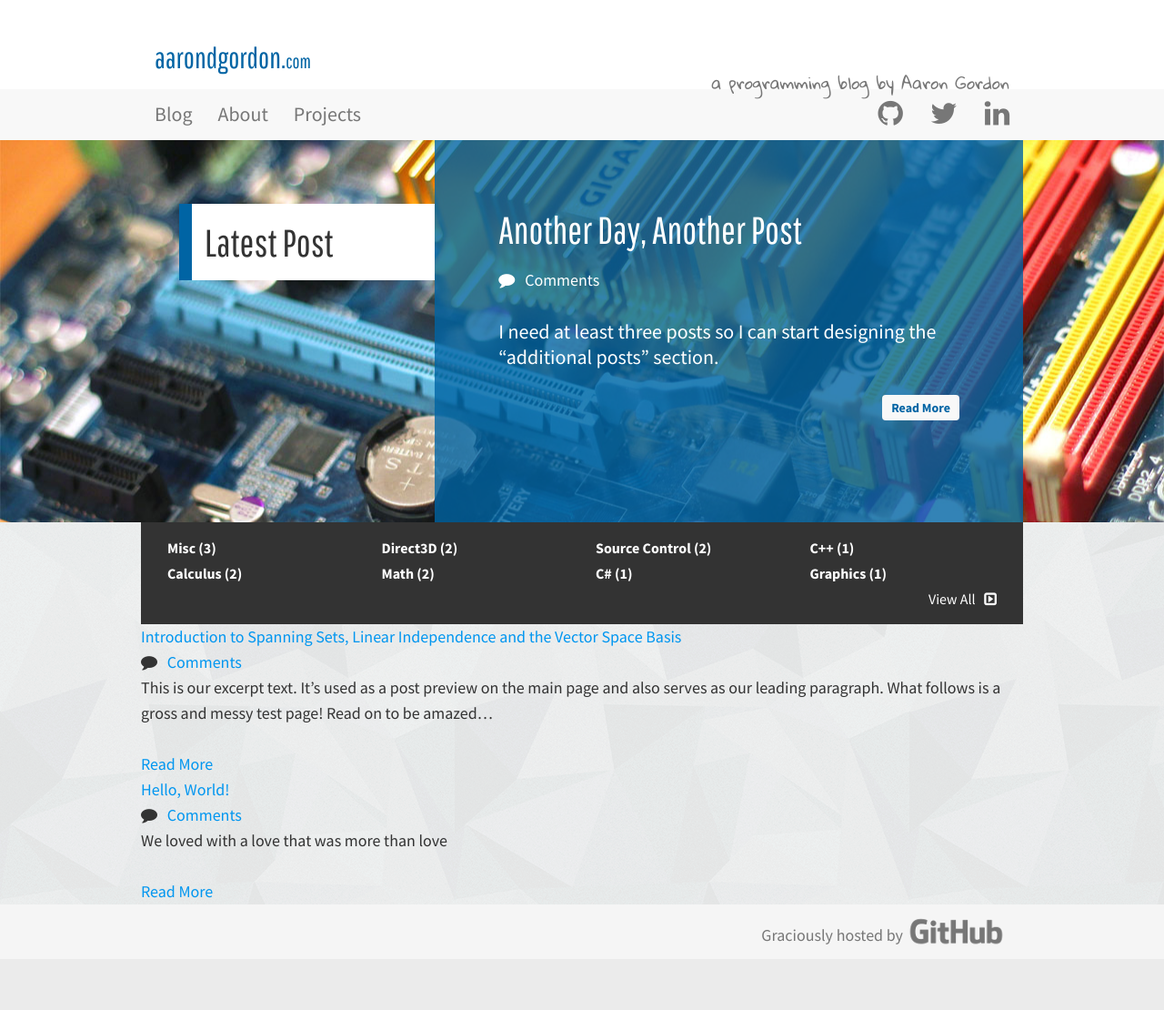
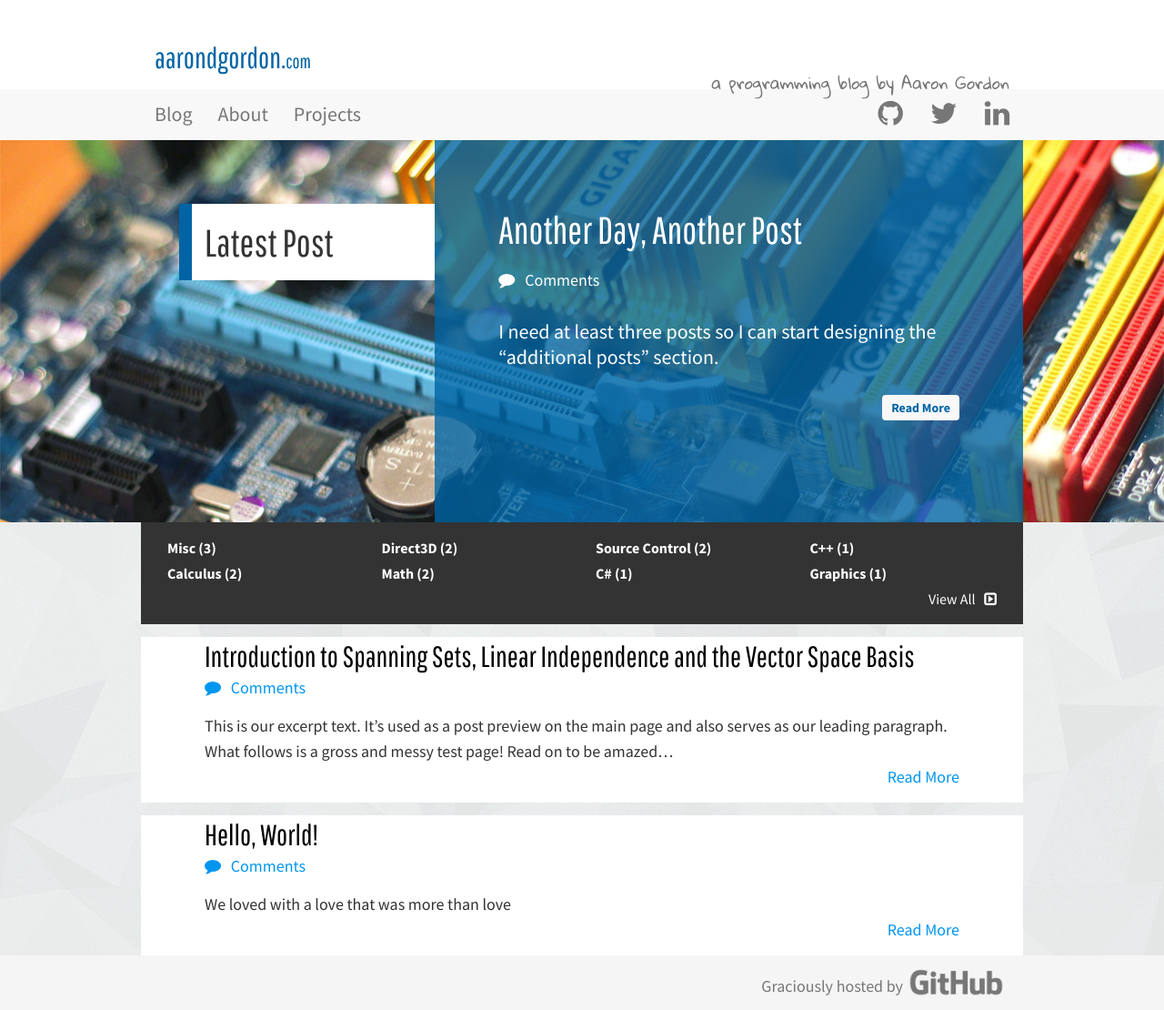
Before and after one commit to aarondgordon/aarondgordon.github.io, a Jekyll site: the page built from index.md, in a window 1280 px wide. Shown: the whole page at 91% size. Built offline with Jekyll 4.4.1, drawn with Linux system fonts in a browser that asks for light colours; nearby versions of some CDN libraries; comment, search, counter and statistics services are not loaded; before the commit the page ends 1054 px from its top, so only the background shows below that.

Commit message:
Added post preview styles

```diff
--- a/assets/css/layout.css
+++ b/assets/css/layout.css
@@ -174,6 +174,11 @@ body {
   }
 }
 
+.cover-title a, .cover-title a:hover, .cover-title a:active {
+  color: #000;
+  text-decoration: none;
+}
+
 .cover-panel a {
   color: #fff;
   text-decoration: none;
@@ -204,6 +209,44 @@ a.btn-cover:hover, a.btn-cover:active {
   color: #fff;
   background-color: #0096F0;
   text-decoration: none;
+}
+
+.post-preview {
+  background-color: #fff;
+  padding: 0.778em; /* 14px/18px */
+}
+
+@media (min-width: 768px) {
+  .post-preview {
+    padding: 0 3.89em; /* 70px/18px */
+  }
+}
+
+.post-preview-title {
+  margin-top: 0.438em; /* 1 x baseline | 14px/32px */
+  margin-bottom: 0;
+  font-size: 1.778em; /* 32px/18px */
+  line-height: 1.313; /* 3 x baseline | 42px/32px*/
+  font-family: 'Pathway Gothic One', sans-serif;
+}
+
+.post-preview-title a, .post-preview-title a:hover, .post-preview-title a:active {
+  color: #000;
+  text-decoration: none;
+}
+
+.post-preview-comments {
+  color: #0096f0;
+  margin-bottom: 0.778em; /* 1 x baseline | 14px/18px */
+}
+
+.post-preview p {
+  padding: 0;
+}
+
+.post-preview-read-more {
+  text-align: right;
+  padding-bottom: 0.778em; /* 1 x baseline | 14px/18px */
 }
 
 .container-content-wrapper {
```
